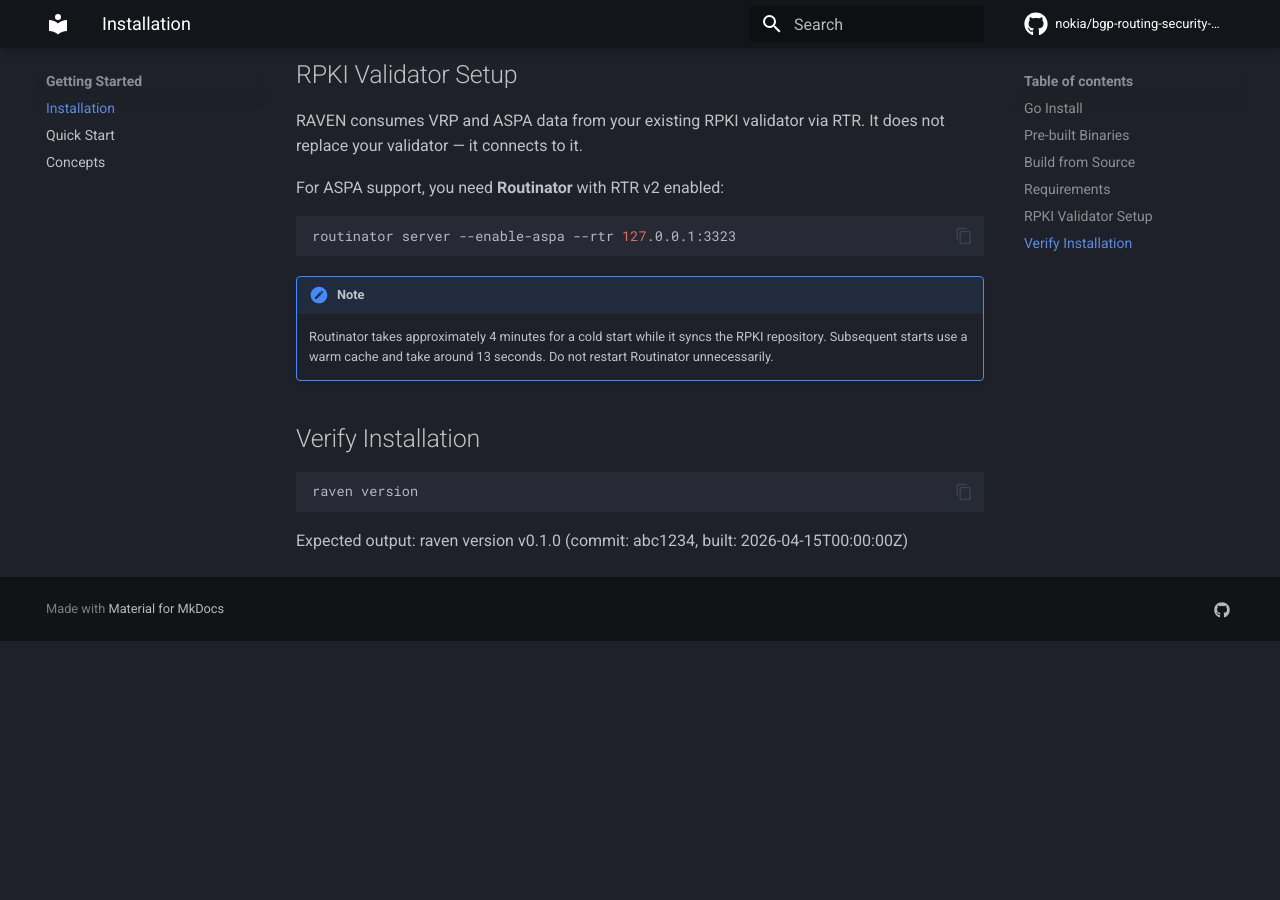
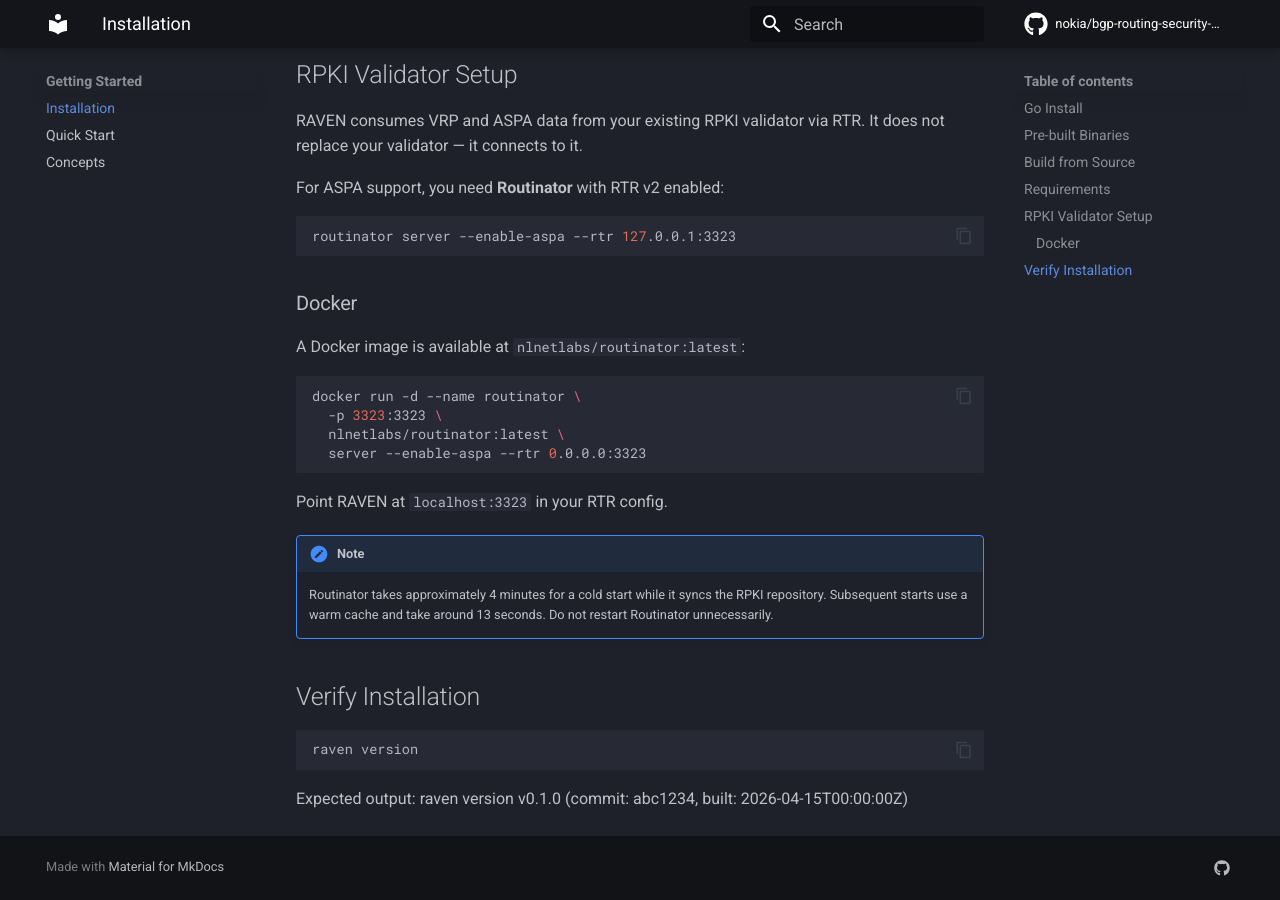
Before and after one commit to ritmukhe/raven-docs, an MkDocs documentation site: the page built from docs/getting-started/install.md, in a window 1280 px wide and 900 px high, scrolled down 1599 px. Built offline with MkDocs 1.6.1 and Material for MkDocs 9.7.7, drawn with Linux system fonts in a browser that asks for light colours; comment, search, counter and statistics services are not loaded; before the commit the page ends 2240 px from its top, so only the background shows below that.

Commit message:
Docs: add Routinator Docker image section to install guide

````diff
--- a/docs/getting-started/install.md
+++ b/docs/getting-started/install.md
@@ -78,6 +78,19 @@
 routinator server --enable-aspa --rtr 127.0.0.1:3323
 ```
 
+### Docker
+
+A Docker image is available at `nlnetlabs/routinator:latest`:
+
+```bash
+docker run -d --name routinator \
+  -p 3323:3323 \
+  nlnetlabs/routinator:latest \
+  server --enable-aspa --rtr 0.0.0.0:3323
+```
+
+Point RAVEN at `localhost:3323` in your RTR config.
+
 !!! note
     Routinator takes approximately 4 minutes for a cold start while it syncs
     the RPKI repository. Subsequent starts use a warm cache and take around
````
